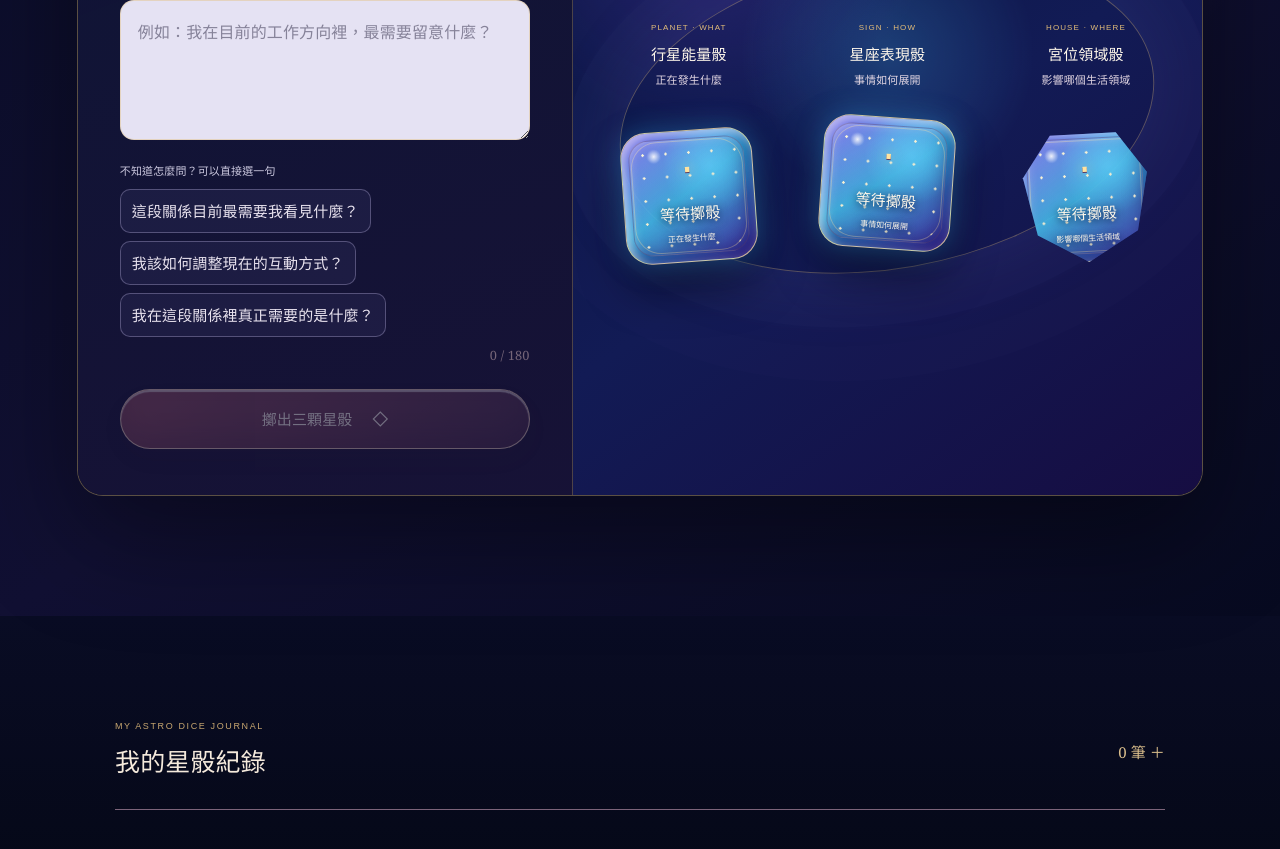
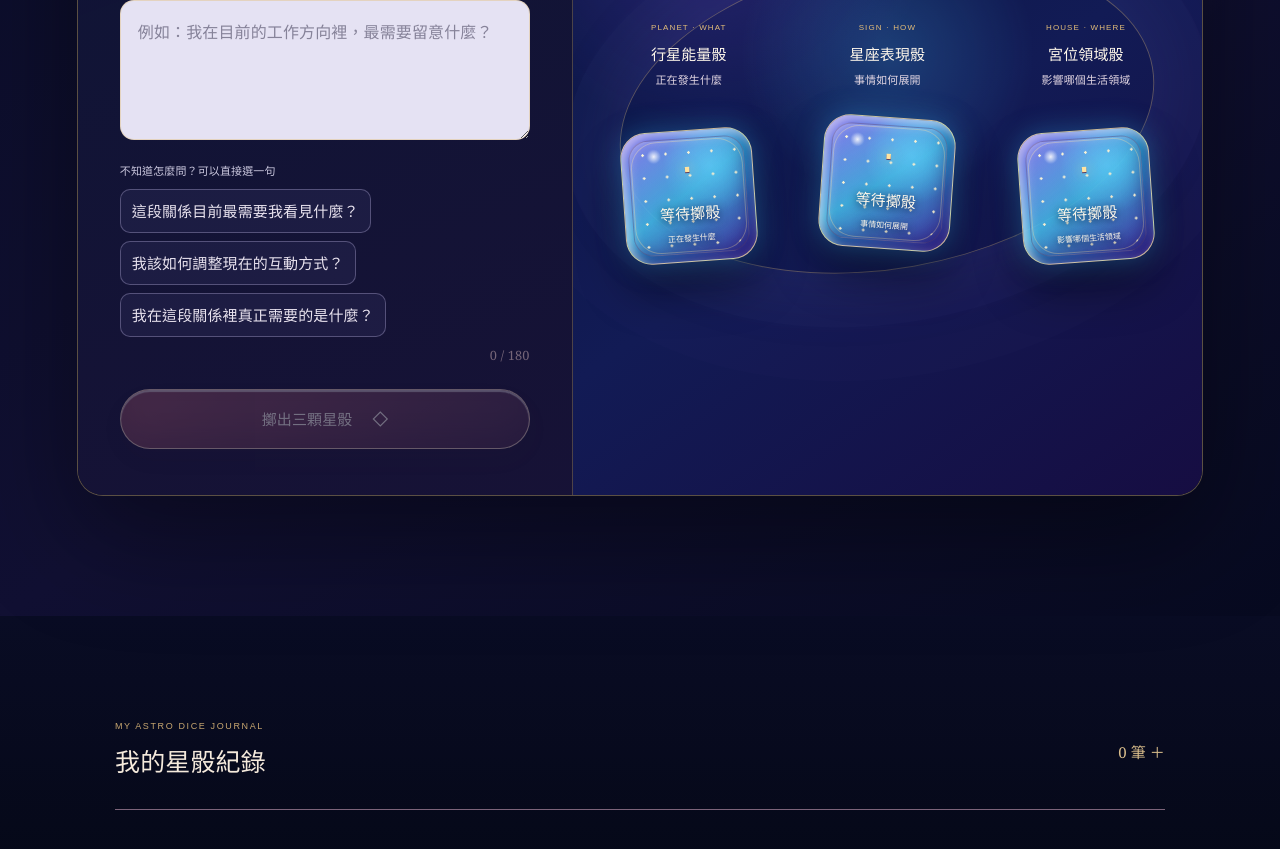
Before and after one commit to f6669w8h67-hub/zolacoco-tarot, a Next.js app: page /astro-dice in a window 1280 px wide. Shown: the part 2220-3069 px from the top of the page. Built offline with nearby package versions, Linux system fonts and the light colour scheme.

Commit message:
Fix house die shape across screen sizes

```diff
--- a/app/astro-dice/astro-dice.css
+++ b/app/astro-dice/astro-dice.css
@@ -188,5 +188,5 @@
 .astro-dice-page .ad-die{position:relative;overflow:hidden;border:1px solid rgba(247,225,151,.76)!important;background:radial-gradient(circle at 25% 18%,rgba(255,255,255,.92),transparent 5%),radial-gradient(circle at 68% 28%,rgba(71,207,255,.72),transparent 37%),linear-gradient(145deg,rgba(100,70,235,.94),rgba(36,183,235,.88) 48%,rgba(75,37,159,.94))!important;box-shadow:inset 5px 5px 12px rgba(255,255,255,.62),inset -8px -10px 18px rgba(17,17,87,.5),0 0 28px rgba(54,181,255,.35),0 24px 48px rgba(0,0,0,.46)!important}
 .astro-dice-page .ad-die:after{content:"";position:absolute;inset:9px;border:1px solid rgba(255,226,153,.35);border-radius:inherit;background-image:radial-gradient(circle,#fff8d0 0 1px,transparent 1.5px);background-size:23px 23px;pointer-events:none}
 .astro-dice-page .ad-die-face{position:relative;z-index:2;background:linear-gradient(145deg,rgba(255,255,255,.25),rgba(30,27,116,.12))!important;color:#fff8dc!important}.astro-dice-page .ad-die-face .astro-symbol{color:#ffe3a0!important;text-shadow:0 1px 0 #5b3c62,0 0 12px rgba(255,221,133,.72)}.astro-dice-page .ad-die-face b,.astro-dice-page .ad-die-face em{color:#fff8ea!important;text-shadow:0 2px 8px rgba(4,8,38,.8)}
-.astro-dice-page .ad-die-wrap:nth-child(1) .ad-die{transform:rotate(-4deg)}.astro-dice-page .ad-die-wrap:nth-child(2) .ad-die{transform:translateY(-13px) rotate(4deg)}.astro-dice-page .ad-die-wrap:nth-child(3) .ad-die{clip-path:polygon(25% 3%,75% 3%,97% 34%,88% 78%,50% 100%,12% 78%,3% 34%);border-radius:0!important;transform:rotate(-3deg)}
-@media(max-width:850px){.astro-dice-page .ad-hero{background-position:center!important}.astro-dice-page .ad-hero:before{background:linear-gradient(180deg,rgba(2,7,26,.7),rgba(3,8,29,.84) 48%,rgba(5,7,25,.94))!important}.astro-dice-page .ad-die-wrap:nth-child(1) .ad-die{transform:rotate(-3deg)}.astro-dice-page .ad-die-wrap:nth-child(2) .ad-die{transform:translateY(-8px) rotate(3deg)}}
+.astro-dice-page .ad-die-wrap:nth-child(1) .ad-die,.astro-dice-page .ad-die-wrap:nth-child(3) .ad-die{clip-path:none;border-radius:26px!important;transform:rotate(-4deg)}.astro-dice-page .ad-die-wrap:nth-child(2) .ad-die{clip-path:none;border-radius:26px!important;transform:translateY(-13px) rotate(4deg)}
+@media(max-width:850px){.astro-dice-page .ad-hero{background-position:center!important}.astro-dice-page .ad-hero:before{background:linear-gradient(180deg,rgba(2,7,26,.7),rgba(3,8,29,.84) 48%,rgba(5,7,25,.94))!important}.astro-dice-page .ad-die-wrap:nth-child(1) .ad-die,.astro-dice-page .ad-die-wrap:nth-child(3) .ad-die{border-radius:18px!important;transform:rotate(-3deg)}.astro-dice-page .ad-die-wrap:nth-child(2) .ad-die{border-radius:18px!important;transform:translateY(-8px) rotate(3deg)}}
```
